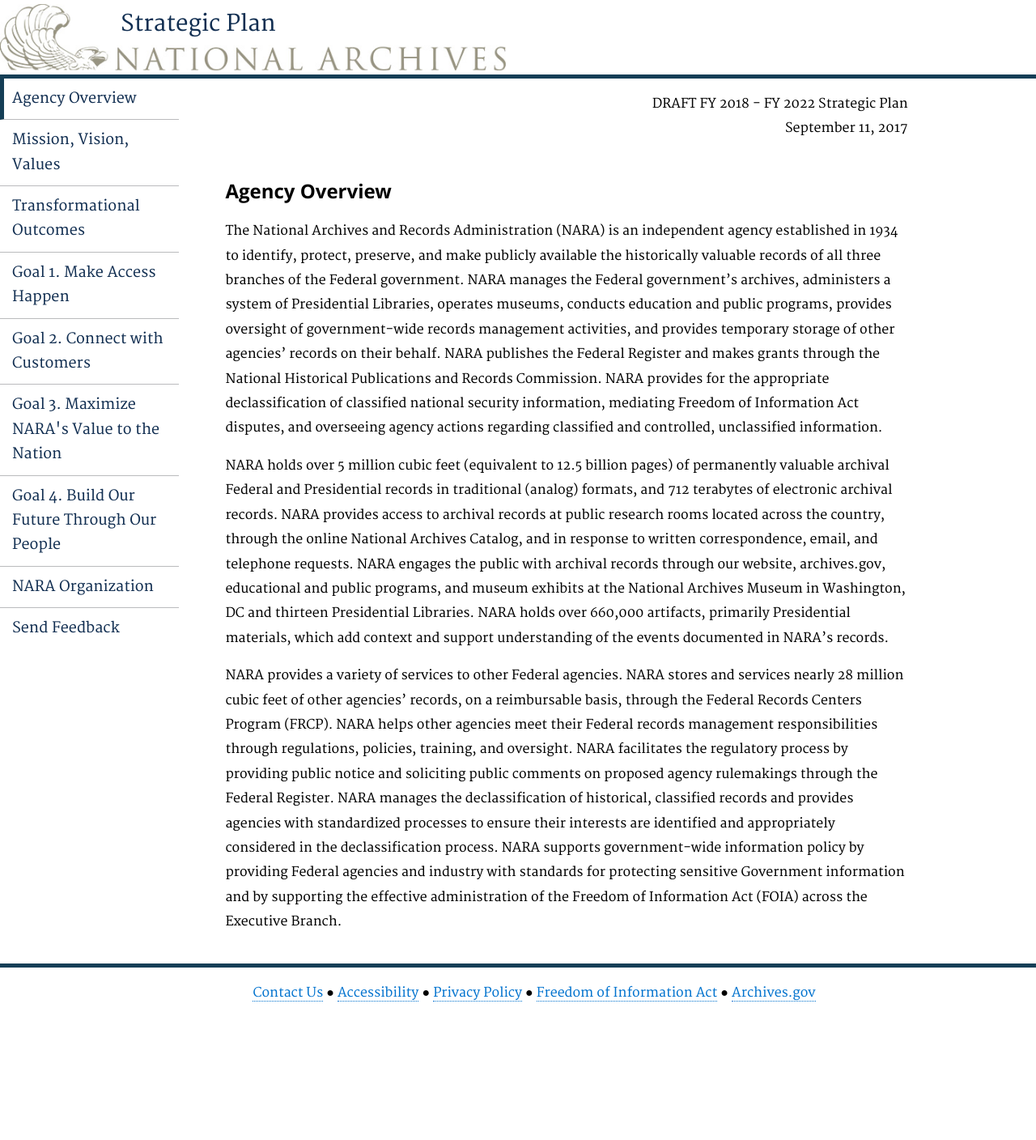
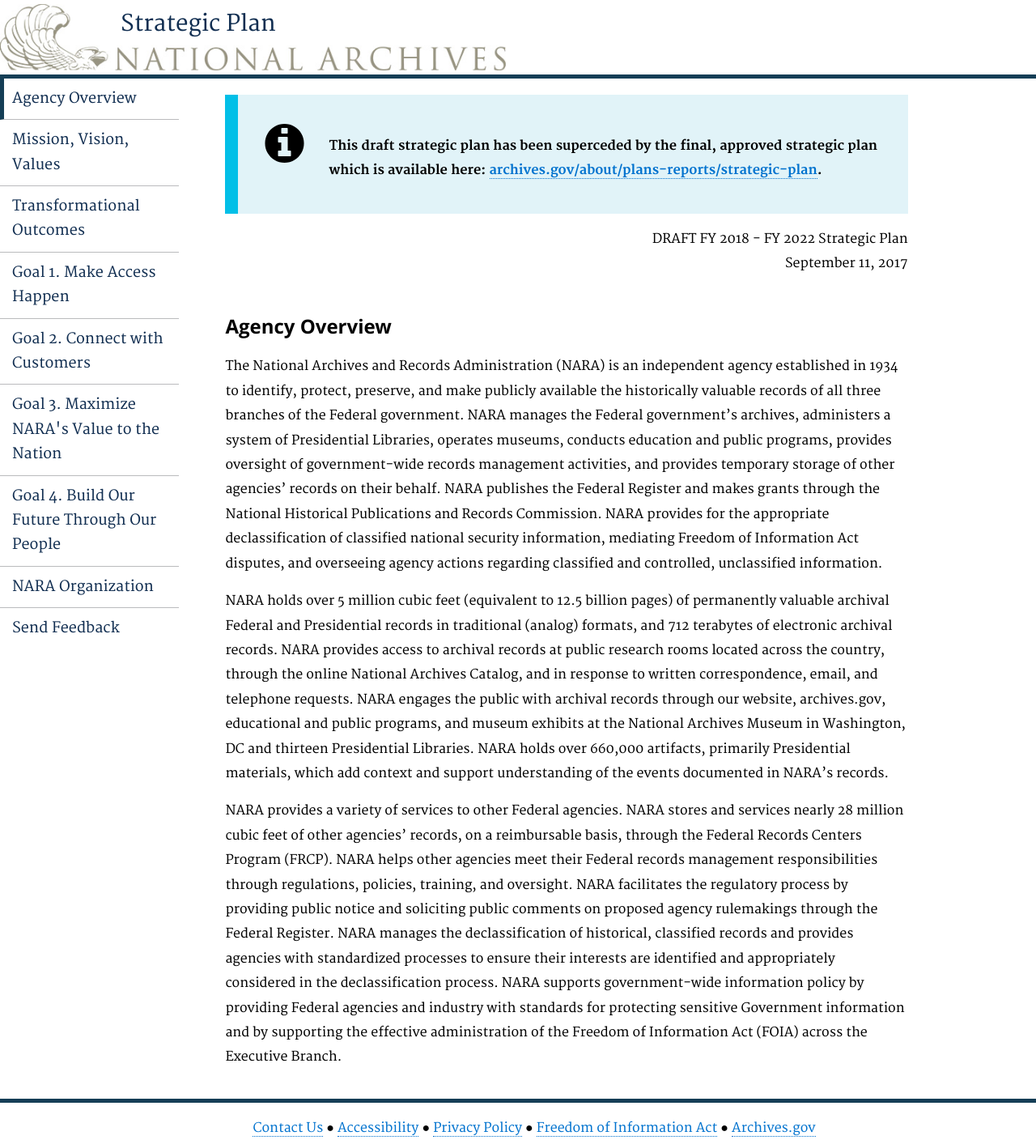
Before and after one commit to usnationalarchives/strategic-plan, a Jekyll site: the page built from pages/introduction.md, in a window 1280 px wide. Shown: the whole page at 81% size. Built offline with Jekyll 4.4.1, drawn with Linux system fonts in a browser that asks for light colours; before the commit the page ends 1241 px from its top, so only the background shows below that.

Commit message:
Updated to put alert message on all pages

```diff
--- a/_layouts/page.html
+++ b/_layouts/page.html
@@ -2,4 +2,10 @@
 layout: default
 ---
 
+<div class="usa-alert usa-alert-info">
+  <div class="usa-alert-body">
+    <p><b>This draft strategic plan has been superceded by the final, approved strategic plan which is available here: <a href='https://www.archives.gov/about/plans-reports/strategic-plan'>archives.gov/about/plans-reports/strategic-plan</a>.</b></p>
+  </div>
+</div>
+
 {{ content }}
```
Also changed, not shown: pages/feedback.md (+0 -8 lines).
